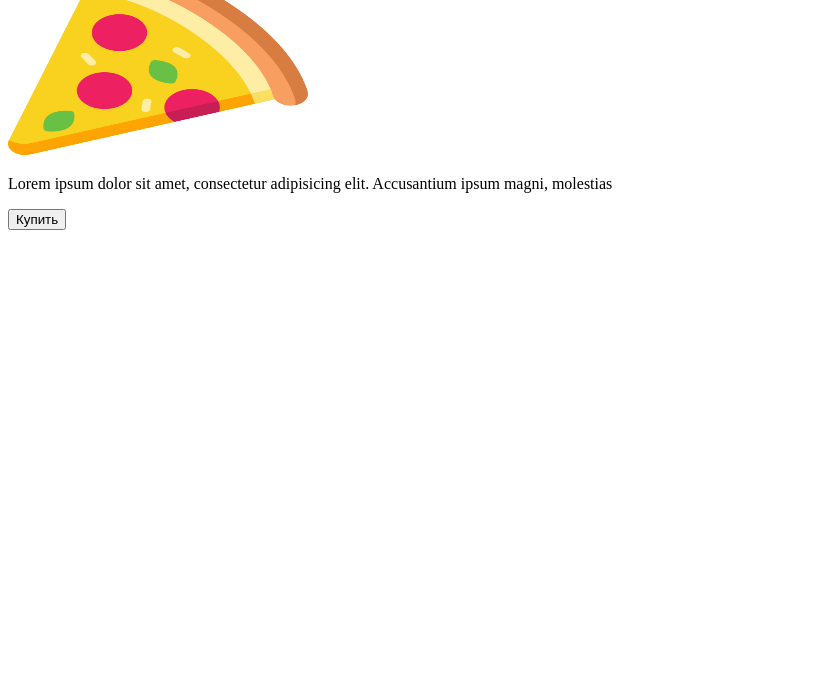
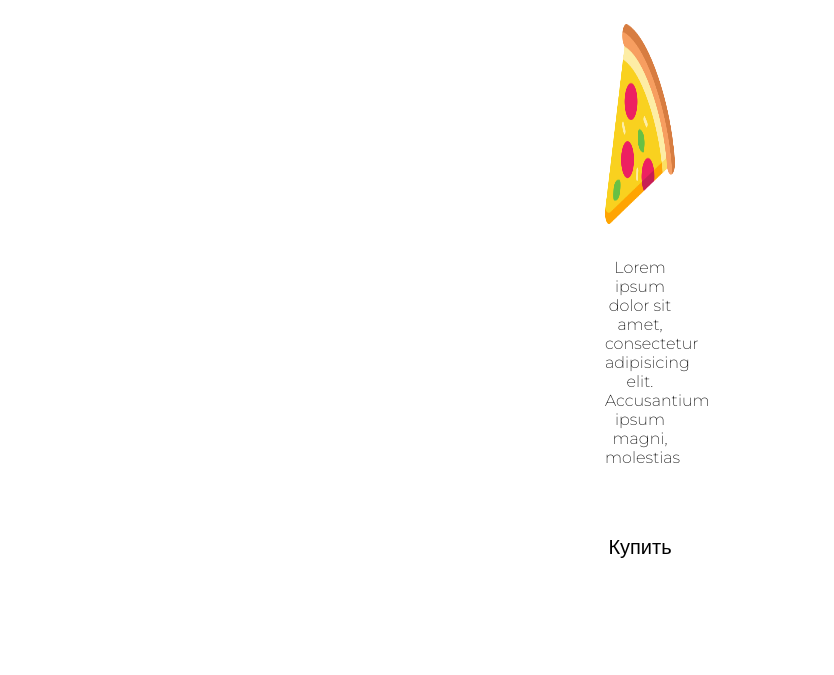
Before and after one commit to Allowenn/Html, a plain HTML site: page index.html in a window 1280 px wide. Shown: the part 125-800 px from the top of the page, without its empty margins (0-834 px from the left). Drawn offline with Linux system fonts and the light colour scheme.

Commit message:
index.html

```diff
--- a/index.html
+++ b/index.html
@@ -6,6 +6,61 @@
           content="width=device-width, user-scalable=no, initial-scale=1.0, maximum-scale=1.0, minimum-scale=1.0">
     <meta http-equiv="X-UA-Compatible" content="ie=edge">
     <title>Shop</title>
+    <style>
+        @import url('https://fonts.googleapis.com/css2?family=Montserrat:wght@200;500&display=swap');
+
+        * {
+            margin: 0;
+            padding: 0;
+            box-sizing: border-box;
+        }
+
+        body {
+            font-family: 'Montserrat', sans-serif;
+            font-weight: 200;
+            color: var(--tg-theme-text-color);
+            background: var(--tg-theme-text-color);
+        }
+
+        #main {
+            width: 100%;
+            padding: 20px;
+            text-align: center;
+        }
+
+        h1 {
+            margin-top: 50px;
+            margin-bottom: 10px;
+        }
+
+        img {
+            width: 70px;
+            margin: 30px auto;
+        }
+
+        p {
+            width: 70px;
+            margin: 0 auto;
+        }
+
+        button {
+            border: 0;
+            border-radius: 5px;
+            margin-top: 50px;
+            height: 60px;
+            width: 200px;
+            font-size: 20px;
+            font-weight: 500;
+            cursor: pointer;
+            transition: all 500ms ease;
+            color: var(--tg-theme-button-color);
+            background: var(--tg-theme-button-text-color);
+        }
+
+        button:hover {
+            background: var(--tg-theme-secondary-bg-color);
+        }
+    </style>
 </head>
 <body>
     <div id="main">
@@ -14,5 +69,7 @@
         <p>Lorem ipsum dolor sit amet, consectetur adipisicing elit. Accusantium ipsum magni, molestias</p>
         <button id="buy">Купить</button>
     </div>
+    <script src="https://telegram.org/js/telegram-web-app.js"></script>
+
 </body>
 </html>
```
Also changed, not shown: styles.css (added).
